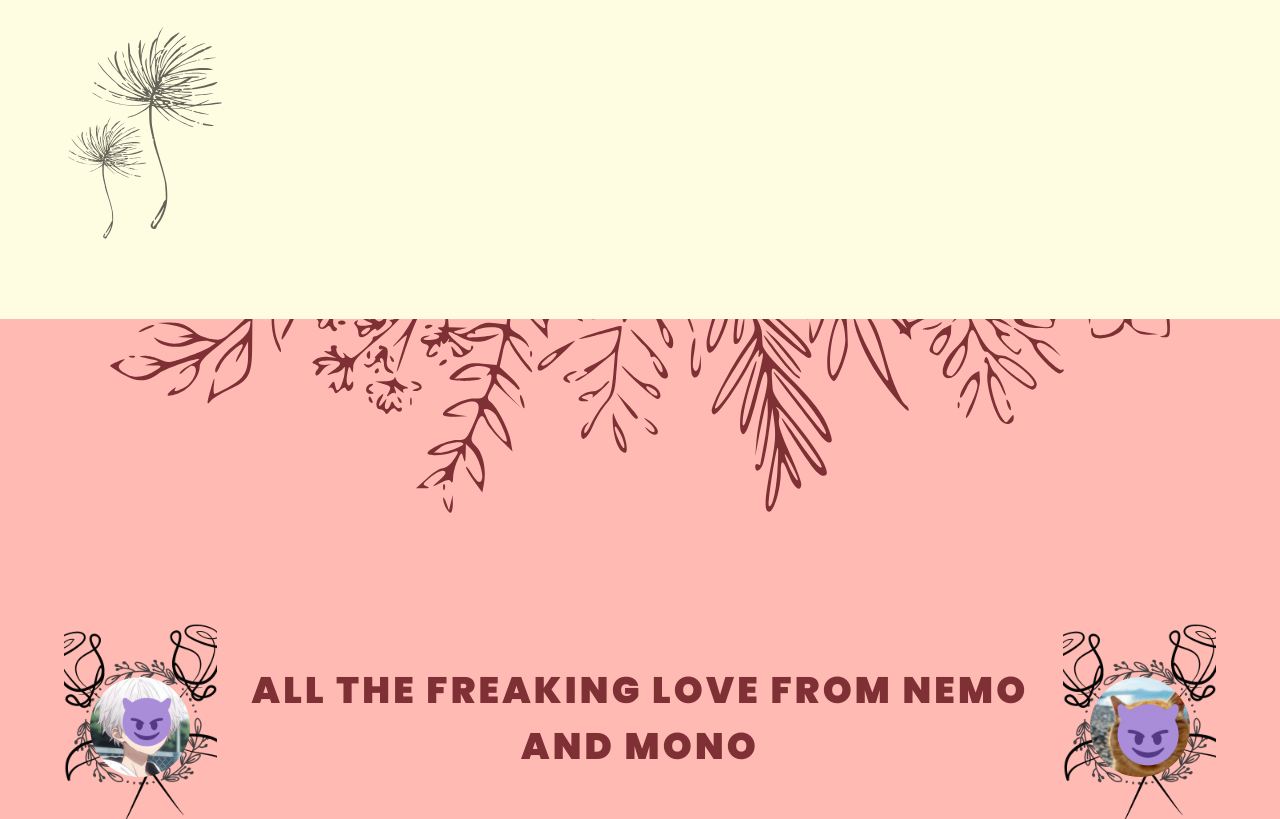
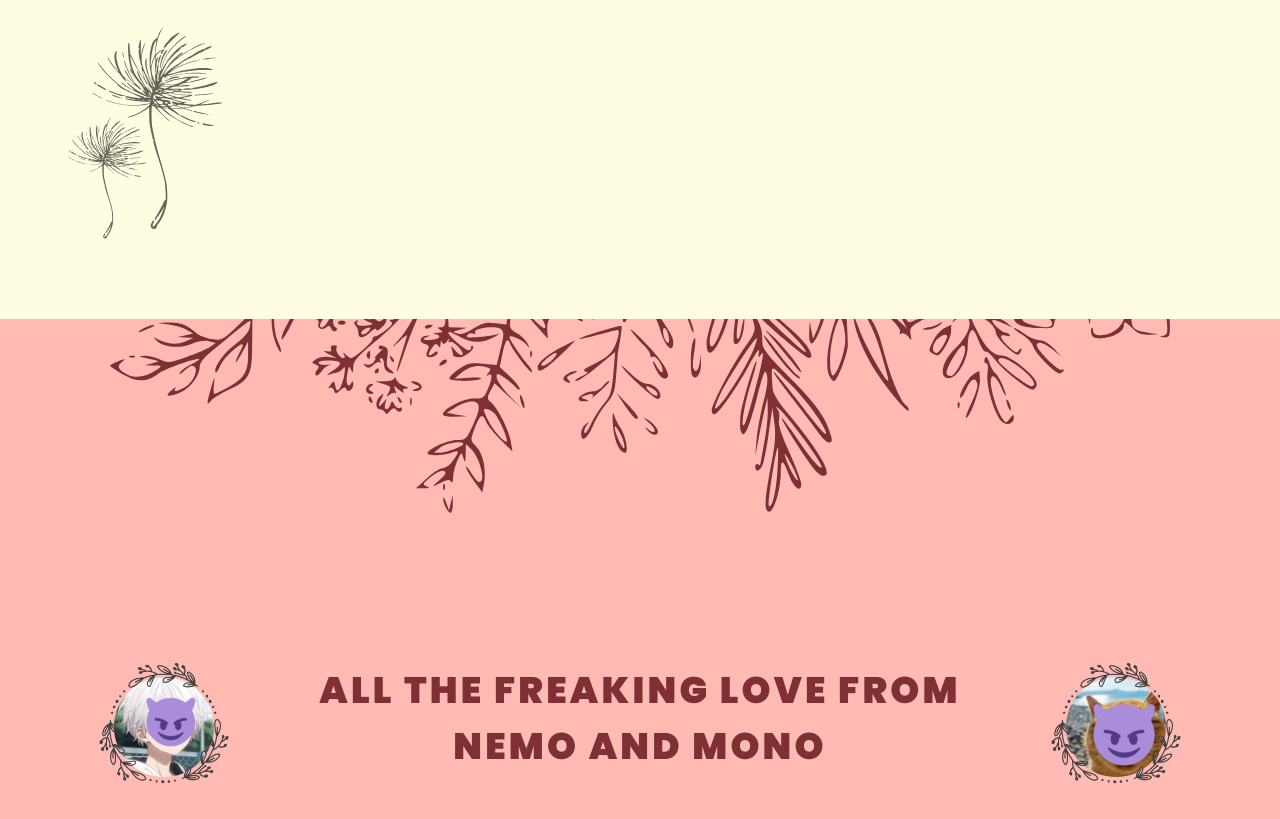
Before and after one commit to manilomonilo/queen-s-website, a plain HTML site: page index.html in a window 1280 px wide. Shown: the part 1981-2800 px from the top of the page. Drawn offline with Linux system fonts and the light colour scheme.

Commit message:
fix the circle frame for the footer and rmv personal infos

```diff
--- a/index.html
+++ b/index.html
@@ -14,11 +14,6 @@
             <p class="logo-text">F*CK YOU QUEEN</p>
         </div>
         <ul class="links-list">
-          <li>
-            <a href="https://www.instagram.com/pushtinakum/" target="_blank"
-              ><img src="imgs/instagram.svg" alt="" height="40" width="40" class="link-icon"
-            /></a>
-          </li>
           <li>
             <a href="https://discord.com/users/986010792237338634" target="_blank"
               ><img src="imgs/discord.svg" alt="" height="40" width="40" class="link-icon"
@@ -65,7 +60,7 @@
 
         <div class="pics-container">
           <div class="pics-container__image-container">
-            <img src="imgs/queen1-ig.jpg" alt="" class="pics-container__image" />
+            <img src="imgs/queen-img-mid1.png" alt="" class="pics-container__image" />
           </div>
           <p class="pics-container__text">just kidding</p>
         </div>
@@ -83,10 +78,12 @@
       <div class="footer-container">
       <div class="bg-image-footer-container">
         <img class="mono-img" src="imgs/evil-mono.png" alt=""/>
+        <img src="imgs/circle-frame-nbg.png" alt="" class="circle-frame-footer">
       </div>
       <p class="mono_nemo_message">all the freaking love from nemo and mono</p>
       <div class="bg-image-footer-container">
         <img class="nemo-img" src="imgs/evil-nemo.png" alt=""/>
+        <img src="imgs/circle-frame-nbg.png" alt="" class="circle-frame-footer">
       </div>
       </div>
     </footer>
--- a/style.css
+++ b/style.css
@@ -389,16 +389,12 @@ body {
 }
 
 .bg-image-footer-container {
-  height: 200px;
-  width:200px;
+  position: relative;
+  height: 180px;
+  width:300px;
   display:flex;
   align-items: center;
   justify-content: center;
-  background-image: url("./imgs/image-bg-removebg-preview.png");
-  background-size: cover;
-  background-position: center;
-  background-repeat: no-repeat;
-  z-index: 2;
 }
 
 .mono-img,
@@ -407,6 +403,12 @@ body {
   position: relative;
   width: 100px;
   border-radius: 50%;
+}
+
+.circle-frame-footer {
+  margin-top: .5rem;
+  position: absolute;
+  width: 130px;
 }
 
 .footer-rose {
@@ -425,8 +427,8 @@ body {
   }
 
   .link-icon {
-    height: 30px;
-    width: 30px;
+    height: 40px;
+    width: 40px;
     margin-top: 1rem;
   }
 
```
Also changed, not shown: Crescent-and-rose.svg (deleted), imgs/circle-frame-nbg.png (added), imgs/image-bg-removebg-preview.png (deleted), imgs/queen-img-mid1.png (added), imgs/queen-img-mid2.png (added).
